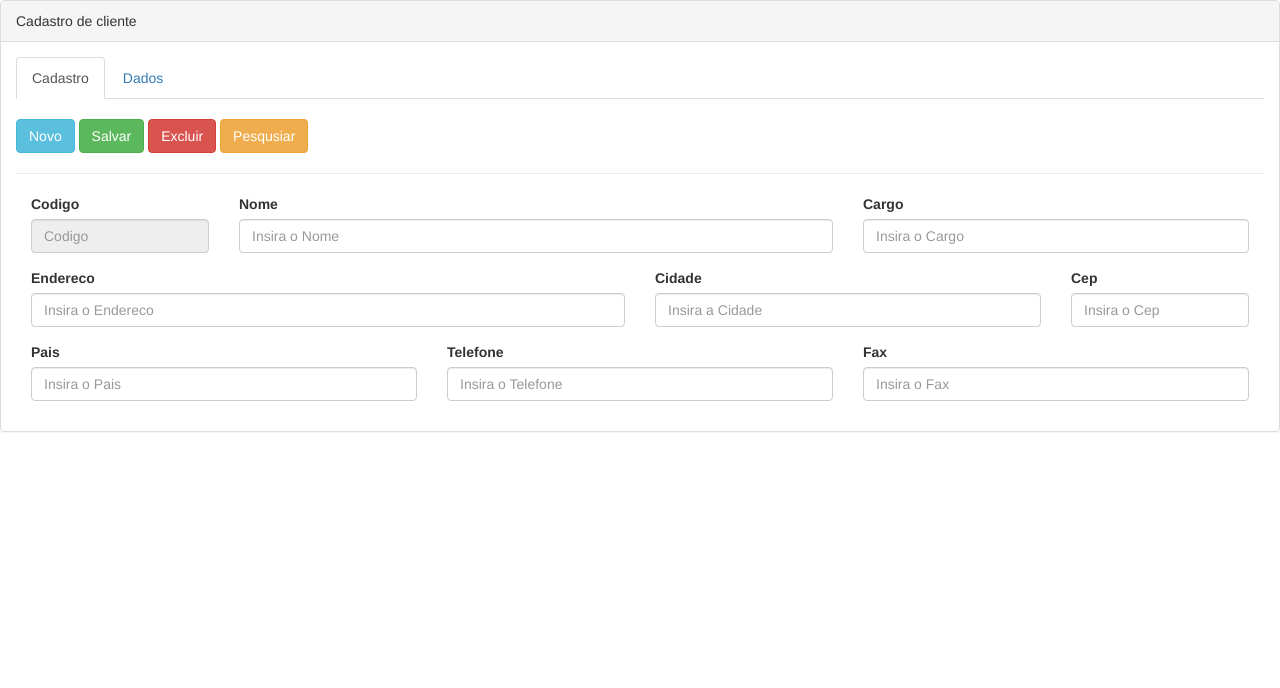
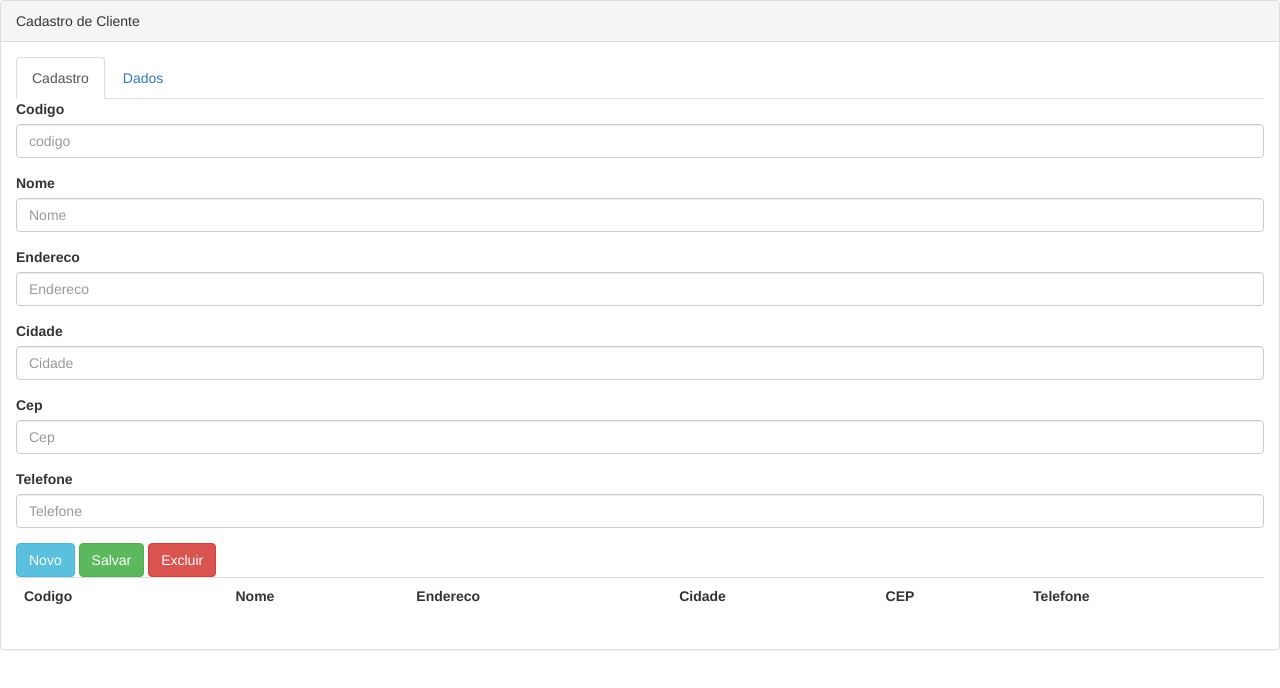
Before and after one commit to larissafelix/LalaCalcados, a plain HTML site: page WebContent/cliente.html in a window 1280 px wide. Drawn offline with nearby package versions, Linux system fonts and the light colour scheme.

Commit message:
Alteração

```diff
--- a/WebContent/cliente.html
+++ b/WebContent/cliente.html
@@ -3,16 +3,16 @@
 <head>
 	<meta-charset="utf-8">
 	<title>Cliente</title>
-	<link rel="stylesheet" type="text/css" href="css/bootstrap.min.css">
-	<script src="js/angular.min.js"></script>
-	<script src="js/jquery.min.js"></script>
-	<script src="js/bootstrap.min.js"></script>
+
+	<script src="https://ajax.googleapis.com/ajax/libs/jquery/1.11.3/jquery.min.js"></script>
+		<link rel="stylesheet" href="https://maxcdn.bootstrapcdn.com/bootstrap/3.3.6/css/bootstrap.min.css" integrity="sha384-1q8mTJOASx8j1Au+a5WDVnPi2lkFfwwEAa8hDDdjZlpLegxhjVME1fgjWPGmkzs7" crossorigin="anonymous"> </link>
+	 <script src="https://ajax.googleapis.com/ajax/libs/angularjs/1.5.3/angular.min.js"></script>
 	<script src="control/clienteControl.js"></script>
 </head>
 <body ng-controller="clienteControl">
 	<div ng-include="'menu.html'"></div>
 	<div class="panel panel-default">
-		<div class="panel-heading">Cadastro de cliente</div>
+		<div class="panel-heading">Cadastro de Cliente</div>
 		<div class="panel-body">
 			<div>
 			  <!-- Nav tabs -->
@@ -27,76 +27,56 @@
 			  <!-- Tab panes -->
 			  <div class="tab-content">
 			    <div role="tabpanel" class="tab-pane active" id="cadastro">
-					<br>
+			    	<form>
+					  <div class="form-group">
+					    <label for="exampleInputCodigo">Codigo</label>
+					    <input type="text" class="form-control" ng-model="cliente.codigo" placeholder="codigo">
+					  </div>
+
+					  <div class="form-group">
+					    <label for="exampleInputNome">Nome</label>
+					    <input type="text" class="form-control" ng-model="cliente.nome" placeholder="Nome">
+					  </div>
+
+					 <div class="form-group">
+					    <label for="exampleInputEndereco">Endereco</label>
+					    <input type="text" class="form-control" ng-model="cliente.endereco" placeholder="Endereco">
+					  </div>
+
+					  <div class="form-group">
+					    <label for="exampleInputCidade">Cidade</label>
+					    <input type="text" class="form-control" ng-model="cliente.cidade" placeholder="Cidade">
+					  </div>
+
+					  <div class="form-group">
+					    <label for="exampleInputCep">Cep</label>
+					    <input type="text" class="form-control" ng-model="cliente.cep" placeholder="Cep">
+					  </div>
+
+					 <div class="form-group">
+					    <label for="exampleInputTelefone">Telefone</label>
+					    <input type="text" class="form-control" ng-model="cliente.telefone" placeholder="Telefone">
+					  </div>
 					<button type="button" class="btn btn-info" ng-click="novo()">Novo</button>
 					<button type="button" class="btn btn-success" ng-click="salvar()">Salvar</button>
 					<button type="button" class="btn btn-danger" ng-click="excluir()">Excluir</button>
-					<button type="button" class="btn btn-warning" ng-click="pesquisar()">Pesqusiar</button>
-					<hr/>
-			    	<form>
-					  <div class="form-group col-md-2">
-					    <label for="exampleInputCodigo">Codigo</label>
-					    <input type="number" disabled="true" class="form-control" ng-model="cliente.codigo" placeholder="Codigo">
-					  </div>
-
-					  <div class="form-group col-md-6">
-					    <label for="exampleInputNome">Nome</label>
-					    <input type="text" class="form-control" ng-model="cliente.nome" placeholder="Insira o Nome">
-					  </div>
-
-					  <div class="form-group col-md-4">
-					    <label for="exampleInputCargo">Cargo</label>
-					    <input type="text" class="form-control" ng-model="cliente.cargo" placeholder="Insira o Cargo">
-					  </div>
-
-					  <div class="form-group col-md-6">
-					    <label for="exampleInputEndereco">Endereco</label>
-					    <input type="text" class="form-control" ng-model="cliente.endereco" placeholder="Insira o Endereco">
-					  </div>
-
-					  <div class="form-group col-md-4">
-					    <label for="exampleInputCidade">Cidade</label>
-					    <input type="text" class="form-control" ng-model="cliente.cidade" placeholder="Insira a Cidade">
-					  </div>
-
-					  <div class="form-group col-md-2">
-					    <label for="exampleInputCep">Cep</label>
-					    <input type="text" class="form-control" ng-model="cliente.cep" placeholder="Insira o Cep">
-					  </div>
-
-					  <div class="form-group col-md-4">
-					    <label for="exampleInputPais">Pais</label>
-					    <input type="text" class="form-control" ng-model="cliente.pais" placeholder="Insira o Pais">
-					  </div>
-
-					  <div class="form-group col-md-4">
-					    <label for="exampleInputTelefone">Telefone</label>
-					    <input type="text" class="form-control" ng-model="cliente.telefone" placeholder="Insira o Telefone">
-					  </div>
-
-					  <div class="form-group col-md-4">
-					    <label for="exampleInputFax">Fax</label>
-					    <input type="text" class="form-control" ng-model="cliente.fax" placeholder="Insira o Fax">
-					  </div>
-					</form>
+				  </form>
+				</div>
 			    </div>
 			    <div role="tabpanel" class="tab-pane" id="dados">
-				<br>
-				<input type="text" class="form-control" ng-model="criterio"
-				placeholder="O que voce esta procurando?" /><br>
-			    	<table class="table table-hover">
-			    		<th>Codigo</th><th>Nome</th><th>Cargo</th><th>Endereco</th><th>Cidade</th><th>CEP</th><th>Pais</th><th>Telefone</th><th>Fax</th>
+				   <table class="table table-hover">
+			    		<th>Codigo</th>
+			    		<th>Nome</th><th>Endereco</th><th>Cidade</th><th>CEP</th><th>Telefone</th>
 
-			    		<tr ng-repeat="clienteTabela in clientes | filter:criterio" ng-click="seleciona(clienteTabela);">
-			    			<td>{{clienteTabela.codigo}}</td><td>{{clienteTabela.nome}}</td><td>{{clienteTabela.cargo}}</td><td>{{clienteTabela.endereco}}</td>
-			    			<td>{{clienteTabela.cidade}}</td><td>{{clienteTabela.cep}}</td><td>{{clienteTabela.pais}}</td><td>{{clienteTabela.telefone}}</td>
-			    			<td>{{clienteTabela.fax}}</td>
+			    		<tr ng-repeat="clienteTabela in clientes | filter:criterio" ng-click="seleciona(clienteTabela)" >
+			    			<td>{{clienteTabela.codigo}}</td><td>{{clienteTabela.nome}}</td><td>{{clienteTabela.endereco}}</td>
+			    			<td>{{clienteTabela.cidade}}</td><td>{{clienteTabela.cep}}</td><td>{{clienteTabela.telefone}}</td>
+
 			    		</tr>
 					</table>
 			    </div>
 			  </div>
 			</div>
 		</div>
-	</div>
 </body>
 </html>
```
